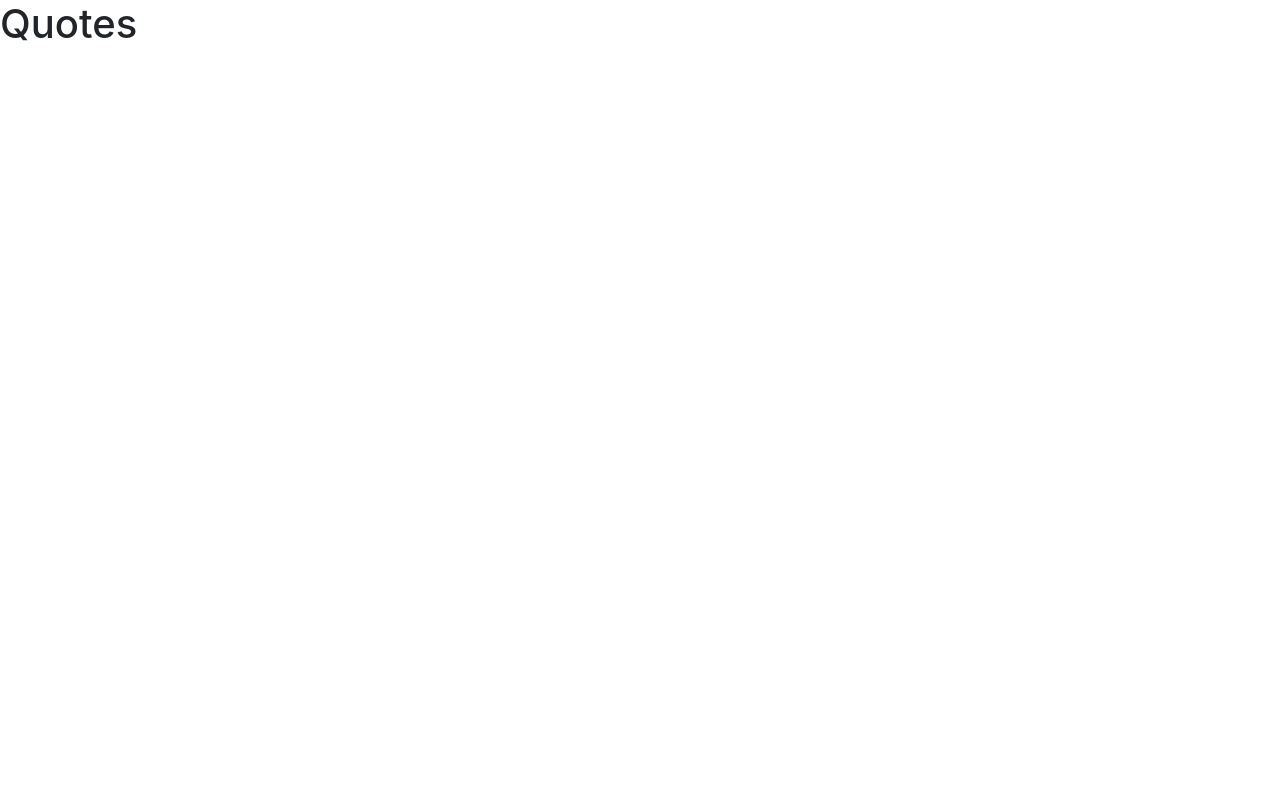
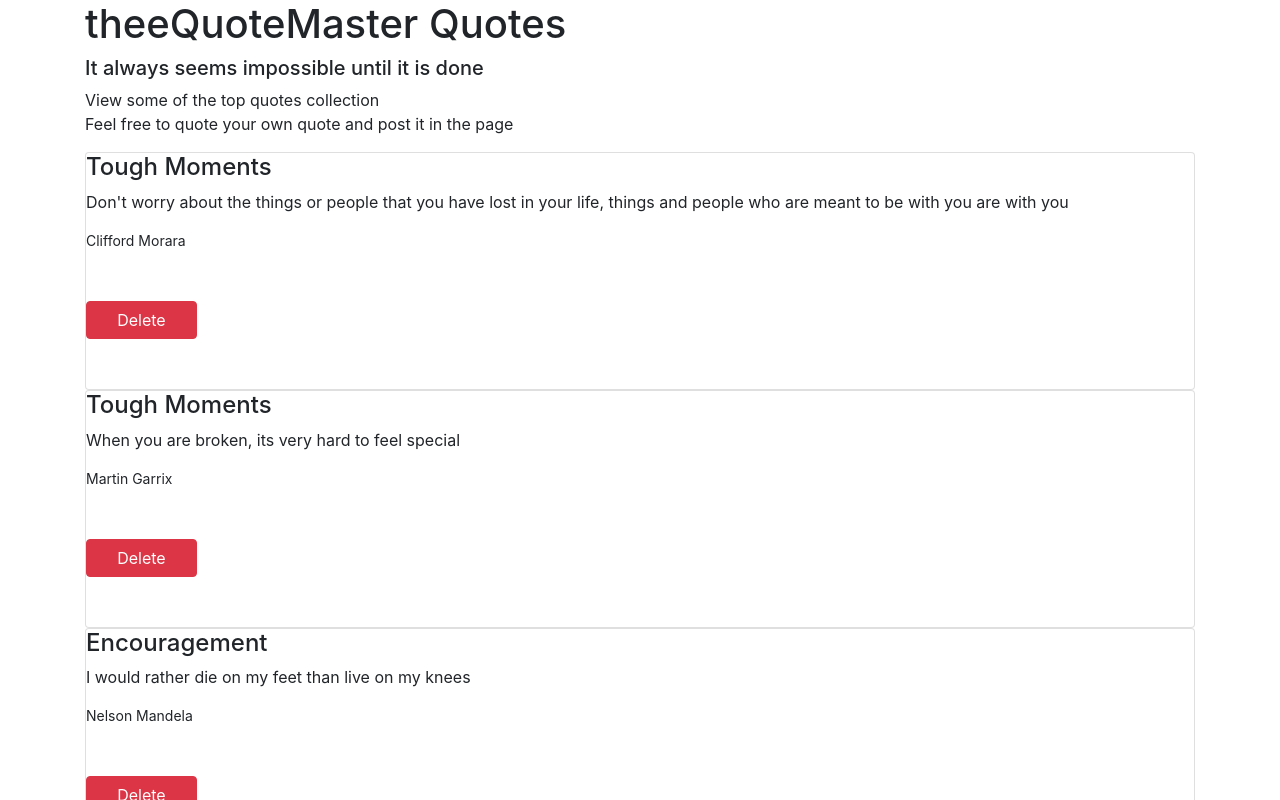
Before and after one commit to Cliffordmorara47/quotes-app, an Angular app in the folder Quotes/: page / in a window 1280 px wide. Shown: the top 800 px of the page. Built offline with nearby package versions, Linux system fonts and the light colour scheme.

Commit message:
Styled the page

```diff
--- a/Quotes/src/app/app.component.html
+++ b/Quotes/src/app/app.component.html
@@ -1,6 +1 @@
-<div>
-  <h1>Quotes</h1>
-</div>
-
-
-<router-outlet></router-outlet>
+<app-quote></app-quote>
--- a/Quotes/src/app/app.module.ts
+++ b/Quotes/src/app/app.module.ts
@@ -3,14 +3,16 @@ import { BrowserModule } from '@angular/platform-browser';
 
 import { AppRoutingModule } from './app-routing.module';
 import { AppComponent } from './app.component';
-import { QuotesComponent } from './quotes/quotes.component';
 import { QuoteFormComponent } from './quote-form/quote-form.component';
+import { QuoteDetailsComponent } from './quote-details/quote-details.component';
+import { QuoteComponent } from './quote/quote.component';
 
 @NgModule({
   declarations: [
     AppComponent,
-    QuotesComponent,
     QuoteFormComponent,
+    QuoteDetailsComponent,
+    QuoteComponent,
   ],
   imports: [
     BrowserModule,
```
Also changed, not shown: Quotes/src/app/quotes/quotes.component.css (deleted).
